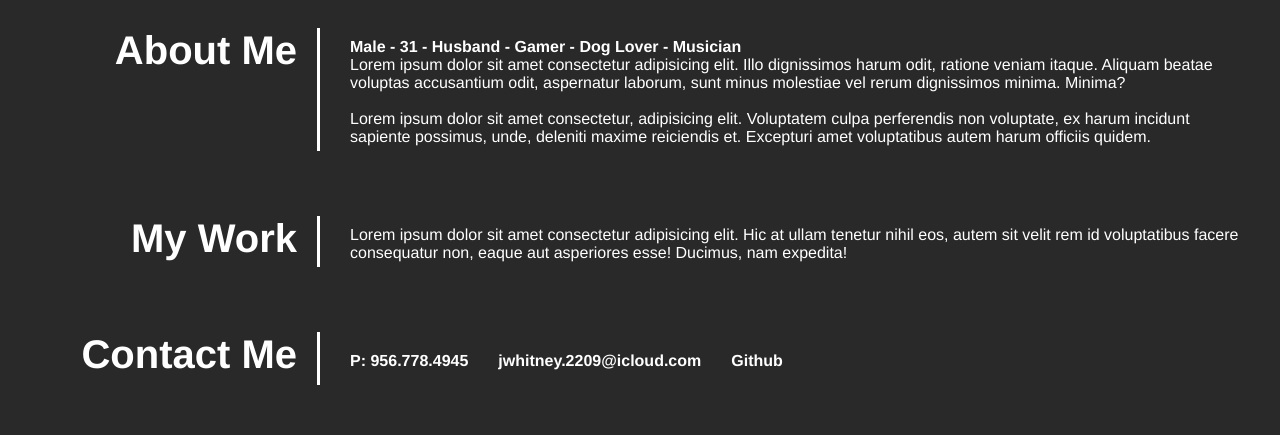
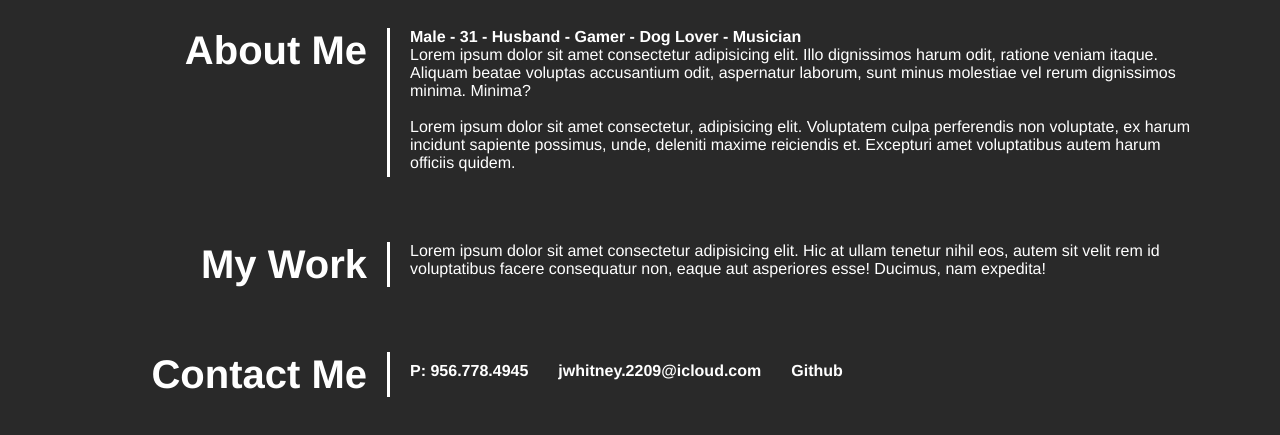
Before and after one commit to jwhitney2209/my-portfolio, a plain HTML site: page index.html in a window 1280 px wide. Shown: the part 277-712 px from the top of the page. Drawn offline with Linux system fonts and the light colour scheme.

Commit message:
adjusted css layouts for content

```diff
--- a/assets/css/style.css
+++ b/assets/css/style.css
@@ -99,7 +99,7 @@ header nav ul li a:hover {
 .section-title {
   font-size: 40px;
   padding: 0 20px;
-  margin: 30px 20px 35px 20px;
+  margin: 30px 20px 35px 90px;
   text-align: right;
 }
 
@@ -124,12 +124,9 @@ header nav ul li a:hover {
 }
 .row-info {
   flex: 1 0 0;
-  padding: 10px;
-  margin: 30px 30px 30px 0;
-  width: 100%;
-}
-
-.contact-info {
+  padding: 10px 0;
+  margin: 20px 80px 30px 0;
+  align-items: center;
 }
 
 .contact-info ul {
```
Also changed, not shown: index.html (+7 -0 lines).
